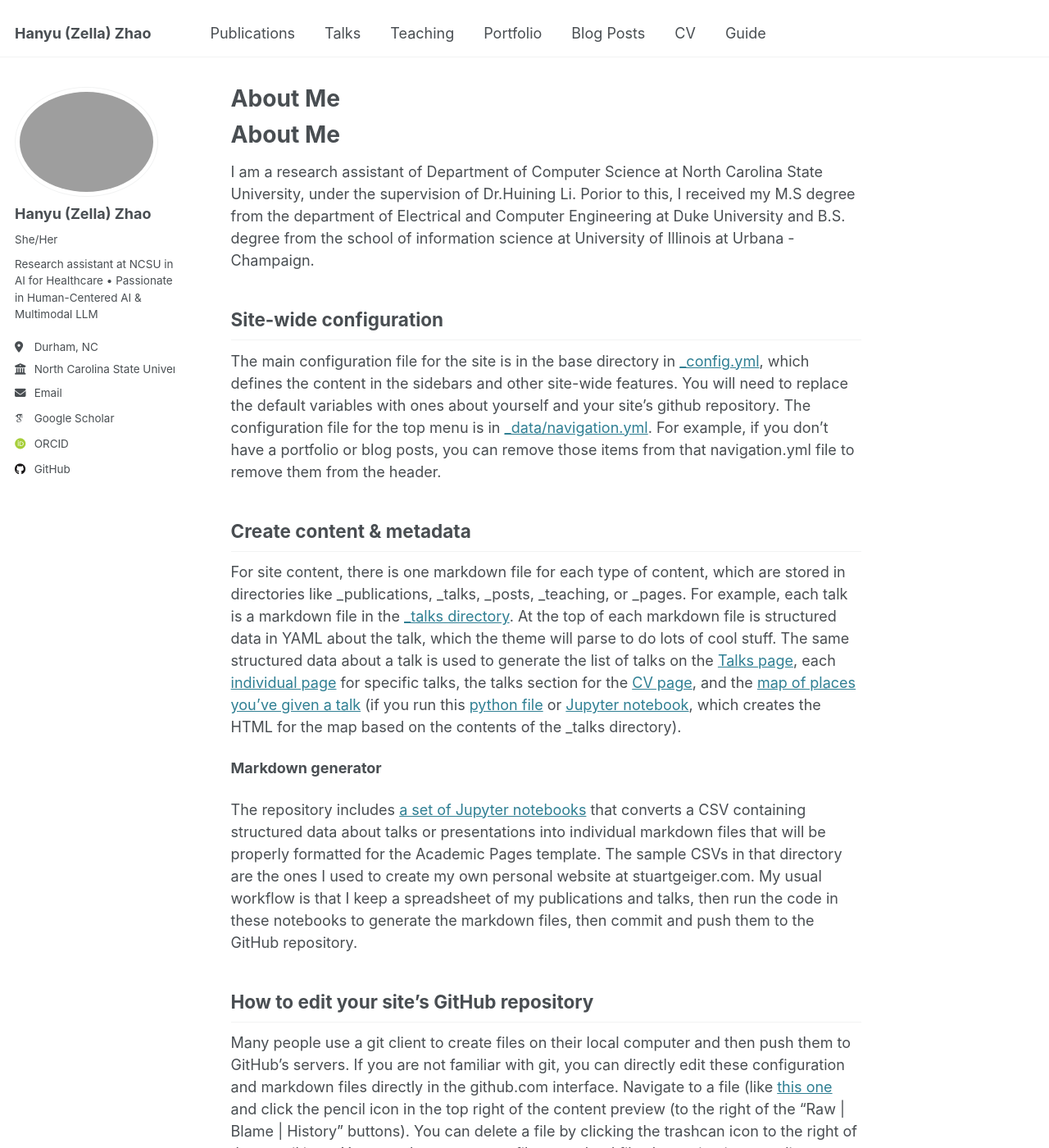
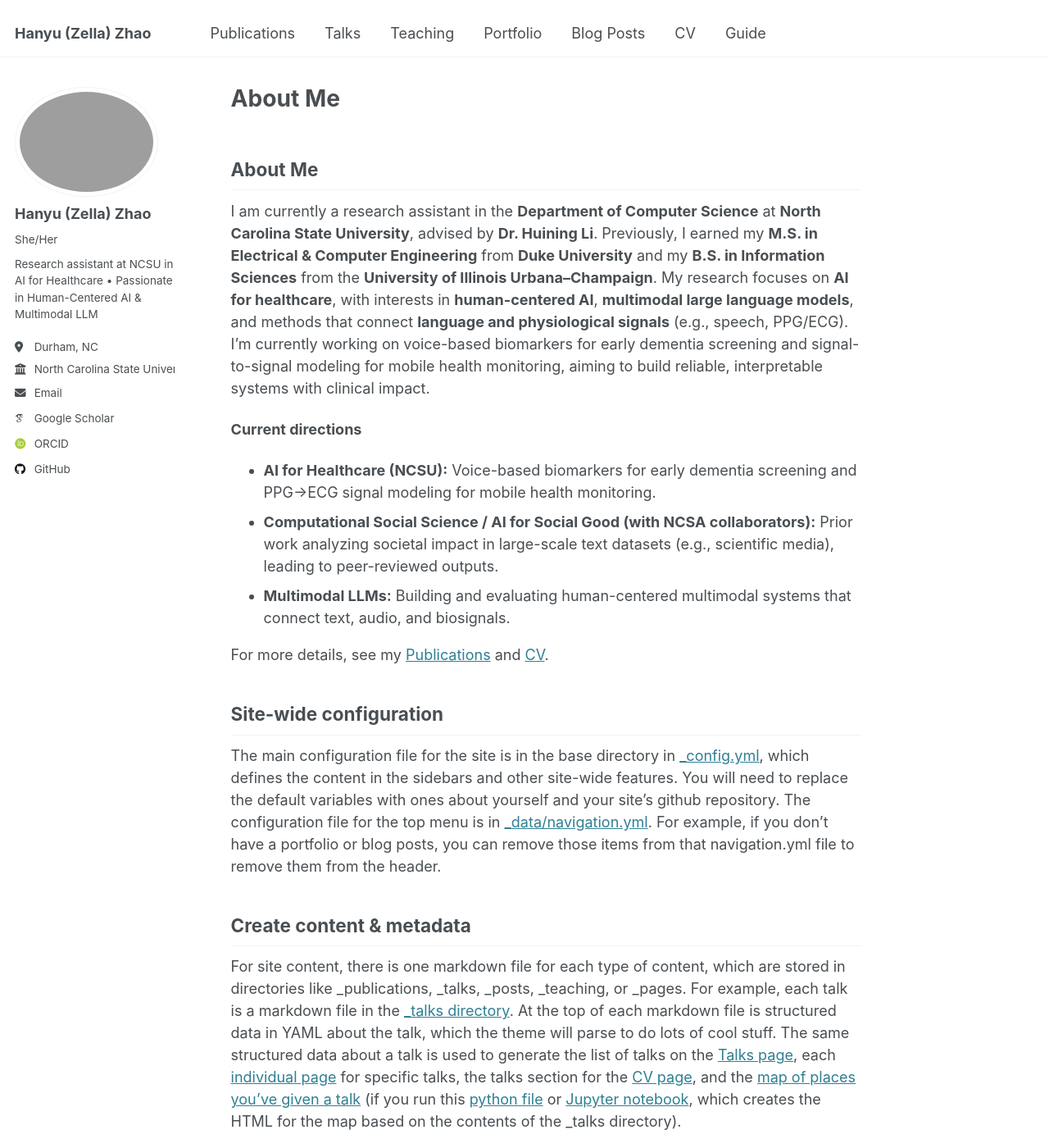
Before and after one commit to therealzella/therealzella.github.io, a Jekyll site: the page built from _pages/about.md, in a window 1280 px wide and 1400 px high. Shown: the whole window at 82% size. Built offline with Jekyll 4.4.1, drawn with Linux system fonts in a browser that asks for light colours; some web fonts are replaced; some of the changed text lies outside the part shown.

Commit message:
Update about.md

```diff
--- a/_pages/about.md
+++ b/_pages/about.md
@@ -8,8 +8,15 @@ redirect_from:
 ---
 
 About Me
-======
-I am a research assistant of Department of Computer Science at North Carolina State University, under the supervision of Dr.Huining Li. Porior to this, I received my M.S degree from the department of Electrical and Computer Engineering at Duke University and B.S. degree from the school of information science at University of Illinois at Urbana - Champaign.
+------
+I am currently a research assistant in the **Department of Computer Science** at **North Carolina State University**, advised by **Dr. Huining Li**. Previously, I earned my **M.S. in Electrical & Computer Engineering** from **Duke University** and my **B.S. in Information Sciences** from the **University of Illinois Urbana–Champaign**. My research focuses on **AI for healthcare**, with interests in **human-centered AI**, **multimodal large language models**, and methods that connect **language and physiological signals** (e.g., speech, PPG/ECG). I’m currently working on voice-based biomarkers for early dementia screening and signal-to-signal modeling for mobile health monitoring, aiming to build reliable, interpretable systems with clinical impact.
+
+**Current directions**
+- **AI for Healthcare (NCSU):** Voice-based biomarkers for early dementia screening and PPG→ECG signal modeling for mobile health monitoring.
+- **Computational Social Science / AI for Social Good (with NCSA collaborators):** Prior work analyzing societal impact in large-scale text datasets (e.g., scientific media), leading to peer-reviewed outputs.
+- **Multimodal LLMs:** Building and evaluating human-centered multimodal systems that connect text, audio, and biosignals.
+
+For more details, see my [Publications](/publications/) and [CV](/files/Zella_Zhao_CV.pdf).
 
 
 Site-wide configuration
@@ -25,12 +32,6 @@ For site content, there is one markdown file for each type of content, which are
 The repository includes [a set of Jupyter notebooks](https://github.com/academicpages/academicpages.github.io/tree/master/markdown_generator
 ) that converts a CSV containing structured data about talks or presentations into individual markdown files that will be properly formatted for the Academic Pages template. The sample CSVs in that directory are the ones I used to create my own personal website at stuartgeiger.com. My usual workflow is that I keep a spreadsheet of my publications and talks, then run the code in these notebooks to generate the markdown files, then commit and push them to the GitHub repository.
 
-How to edit your site's GitHub repository
-------
-Many people use a git client to create files on their local computer and then push them to GitHub's servers. If you are not familiar with git, you can directly edit these configuration and markdown files directly in the github.com interface. Navigate to a file (like [this one](https://github.com/academicpages/academicpages.github.io/blob/master/_talks/2012-03-01-talk-1.md) and click the pencil icon in the top right of the content preview (to the right of the "Raw | Blame | History" buttons). You can delete a file by clicking the trashcan icon to the right of the pencil icon. You can also create new files or upload files by navigating to a directory and clicking the "Create new file" or "Upload files" buttons.
-
-Example: editing a markdown file for a talk
-![Editing a markdown file for a talk](/images/editing-talk.png)
 
 For more info
 ------
```
